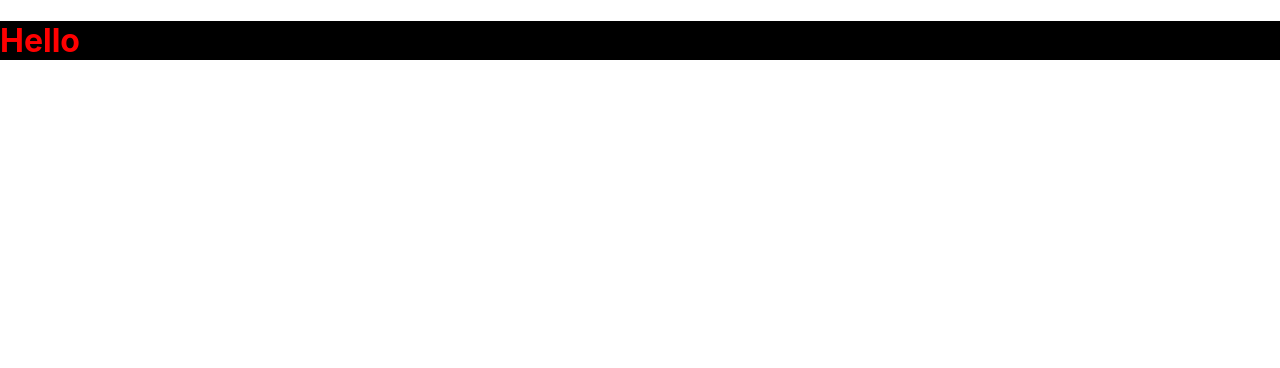
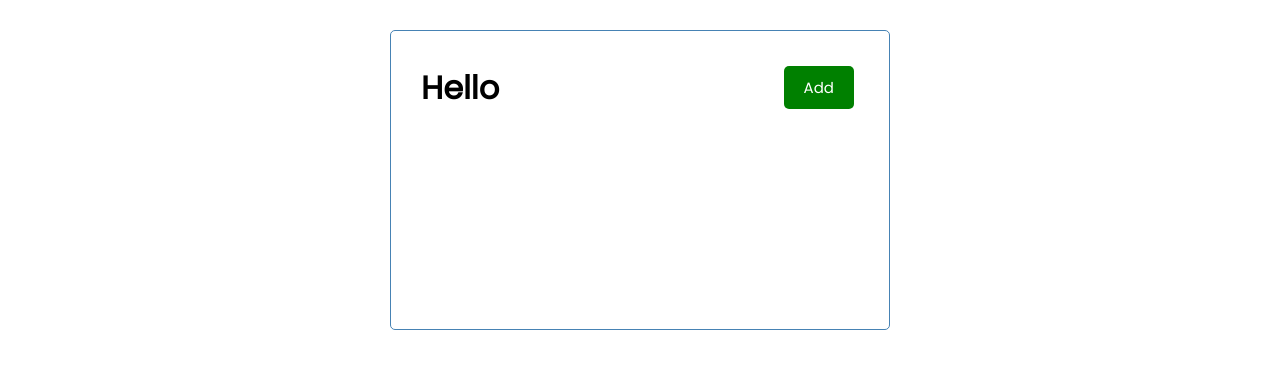
Before and after one commit to jagosia/Full-Stack-Course-LUT, a React (Create React App) app in the folder react/react-app/: page / in a window 1280 px wide. Shown: the top 368 px of the page. Built offline with nearby package versions, Linux system fonts and the light colour scheme.

Commit message:
button examples

```diff
--- /dev/null
+++ b/react/react-app/src/components/Button.js
@@ -0,0 +1,25 @@
+import PropTypes from 'prop-types'
+
+const Button = ({ color, text, onClick }) => {
+  return (
+    <button
+      onClick={onClick}
+      style={{ backgroundColor: color }}
+      className='btn'
+    >
+      {text}
+    </button>
+  )
+}
+
+Button.defaultProps = {
+  color: 'steelblue',
+}
+
+Button.propTypes = {
+  text: PropTypes.string,
+  color: PropTypes.string,
+  onClick: PropTypes.func,
+}
+
+export default Button
--- a/react/react-app/src/components/Header.js
+++ b/react/react-app/src/components/Header.js
@@ -1,24 +1,31 @@
 import PropTypes from 'prop-types'
+import Button from './Button'
 
 const Header = ({ title }) => {
+  const onClick = () => {
+    console.log('Click')
+  }
+
   return (
-    <header>
-      <h1 style={headingStyle}>{title}</h1>
+    <header className='header'>
+      <h1>{title}</h1>
+      <Button color='green' text='Add' onClick={onClick} />
     </header>
   )
 }
 
+
 Header.defaultProps = {
-  title: 'Task Tracker',
+    title: 'Task Tracker',
 }
 
 Header.propTypes = {
-  title: PropTypes.string.isRequired,
+    title: PropTypes.string.isRequired,
 }
 
-const headingStyle = {
-  color: 'red',
-  backgroundColor: 'black',
-}
+// const headingStyle = {
+//   color: 'red',
+//   backgroundColor: 'black',
+// }
 
 export default Header
--- a/react/react-app/src/index.css
+++ b/react/react-app/src/index.css
@@ -1,13 +1,112 @@
-body {
+@import url('https://fonts.googleapis.com/css2?family=Poppins:wght@300;400&display=swap');
+
+* {
+  box-sizing: border-box;
   margin: 0;
-  font-family: -apple-system, BlinkMacSystemFont, 'Segoe UI', 'Roboto', 'Oxygen',
-    'Ubuntu', 'Cantarell', 'Fira Sans', 'Droid Sans', 'Helvetica Neue',
-    sans-serif;
-  -webkit-font-smoothing: antialiased;
-  -moz-osx-font-smoothing: grayscale;
+  padding: 0;
 }
 
-code {
-  font-family: source-code-pro, Menlo, Monaco, Consolas, 'Courier New',
-    monospace;
+body {
+  font-family: 'Poppins', sans-serif;
 }
+
+.container {
+  max-width: 500px;
+  margin: 30px auto;
+  overflow: auto;
+  min-height: 300px;
+  border: 1px solid steelblue;
+  padding: 30px;
+  border-radius: 5px;
+}
+
+.header {
+  display: flex;
+  justify-content: space-between;
+  align-items: center;
+  margin-bottom: 20px;
+}
+
+.btn {
+  display: inline-block;
+  background: #000;
+  color: #fff;
+  border: none;
+  padding: 10px 20px;
+  margin: 5px;
+  border-radius: 5px;
+  cursor: pointer;
+  text-decoration: none;
+  font-size: 15px;
+  font-family: inherit;
+}
+
+.btn:focus {
+  outline: none;
+}
+
+.btn:active {
+  transform: scale(0.98);
+}
+
+.btn-block {
+  display: block;
+  width: 100%;
+}
+
+.task {
+  background: #f4f4f4;
+  margin: 5px;
+  padding: 10px 20px;
+  cursor: pointer;
+}
+
+.task.reminder {
+  border-left: 5px solid green;
+}
+
+.task h3 {
+  display: flex;
+  align-items: center;
+  justify-content: space-between;
+}
+
+.add-form {
+  margin-bottom: 40px;
+}
+
+.form-control {
+  margin: 20px 0;
+}
+
+.form-control label {
+  display: block;
+}
+
+.form-control input {
+  width: 100%;
+  height: 40px;
+  margin: 5px;
+  padding: 3px 7px;
+  font-size: 17px;
+}
+
+.form-control-check {
+  display: flex;
+  align-items: center;
+  justify-content: space-between;
+}
+
+.form-control-check label {
+  flex: 1;
+}
+
+.form-control-check input {
+  flex: 2;
+  height: 20px;
+}
+
+footer {
+  margin-top: 30px;
+  text-align: center;
+}
```
